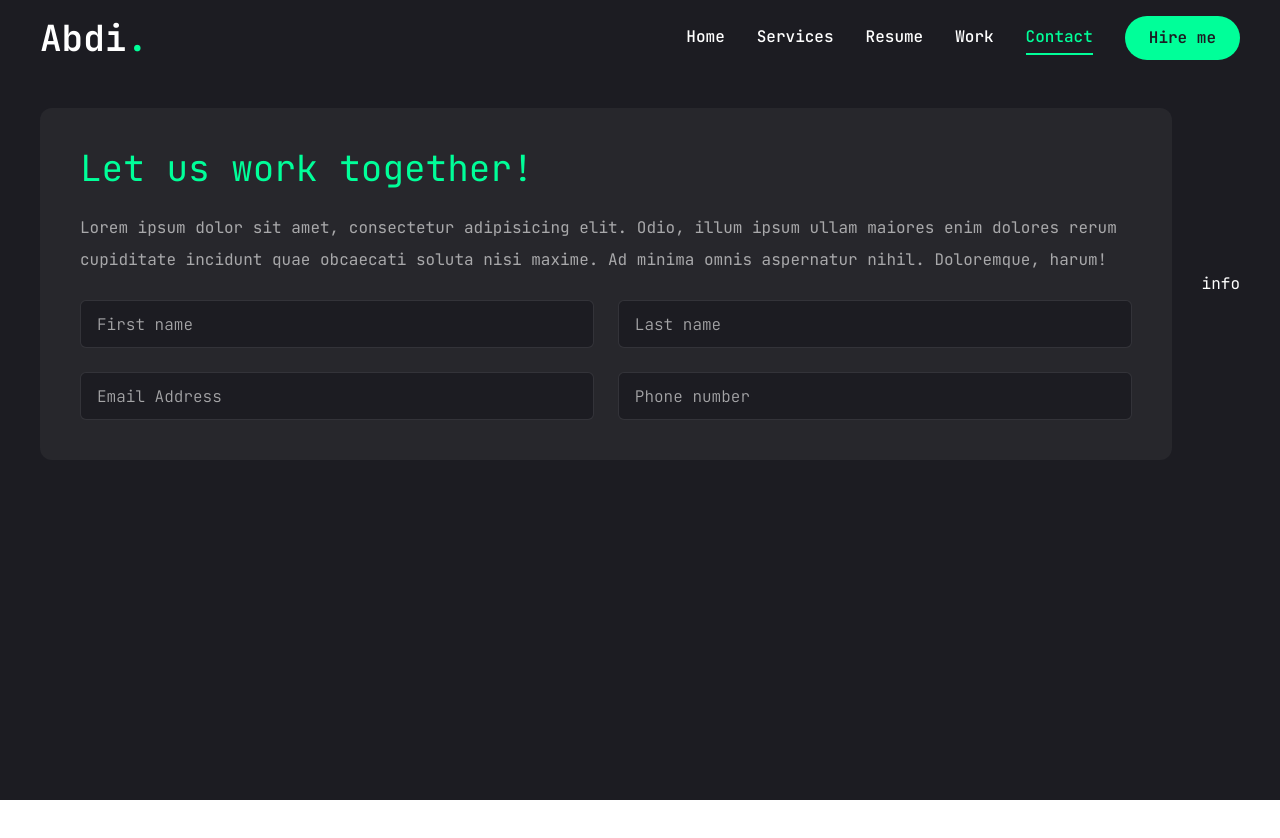
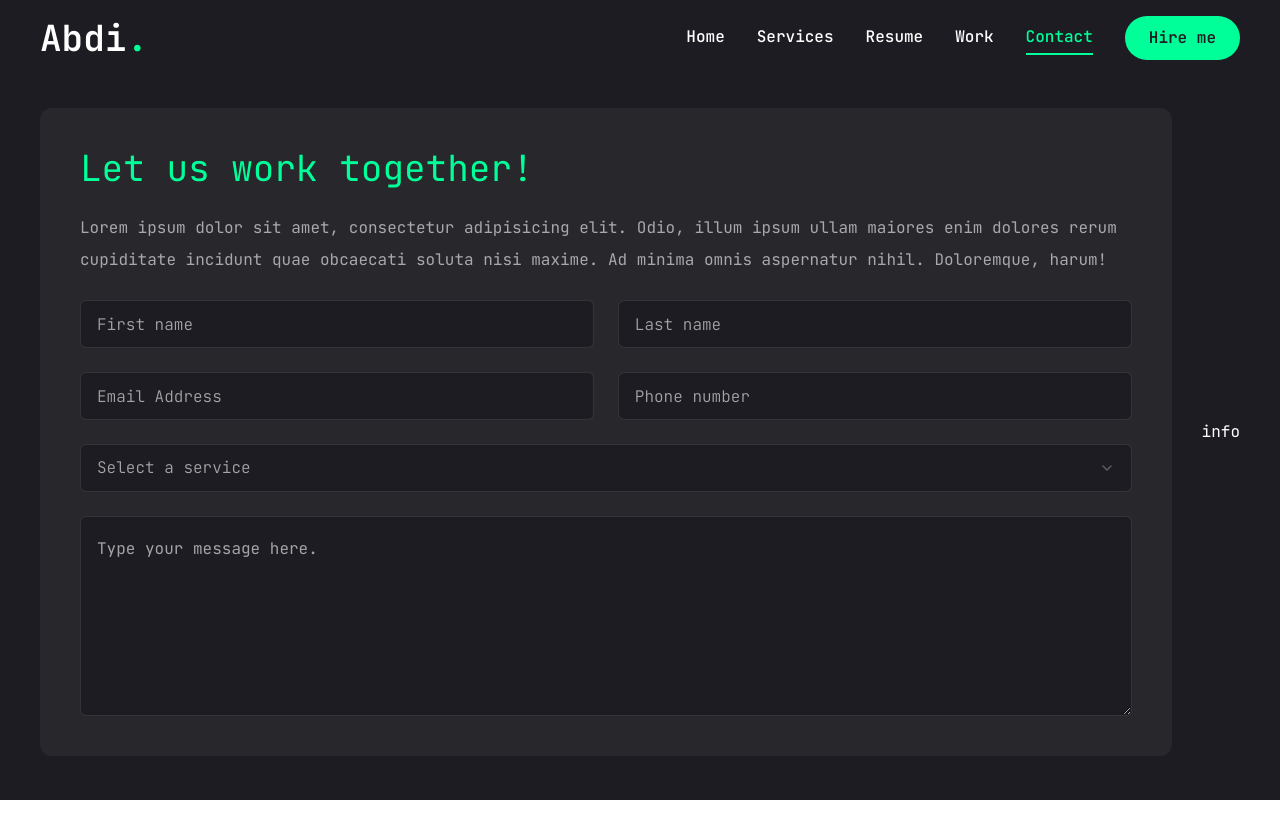
Before and after one commit to abdicodes/aws-test, a Next.js app: page /contact in a window 1280 px wide. Shown: the top 838 px of the page. Built offline with nearby package versions, Linux system fonts and the light colour scheme.

Commit message:
implemented select form

```diff
--- a/app/contact/page.tsx
+++ b/app/contact/page.tsx
@@ -56,6 +56,23 @@
                 <Input type="email" placeholder="Email Address" />
                 <Input type="phone" placeholder="Phone number" />
               </div>
+              {/* select */}
+              <Select>
+                <SelectTrigger className="w-full">
+                  <SelectValue placeholder="Select a service" />
+                </SelectTrigger>
+                <SelectContent>
+                  <SelectGroup>
+                    <SelectLabel> Select a service</SelectLabel>
+                    <SelectItem value="est"> Frontend Development </SelectItem>
+                  </SelectGroup>
+                </SelectContent>
+              </Select>
+              {/* textarea */}
+              <Textarea
+                className="h-[200px]"
+                placeholder="Type your message here."
+              />
             </form>
           </div>
           {/* info */}
```
